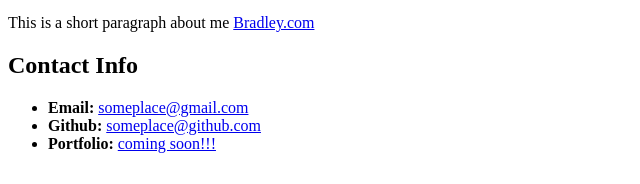
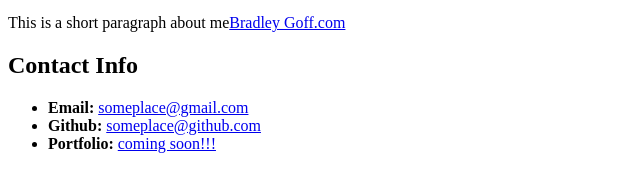
Before and after one commit to bg9892/bio, a plain HTML site: page bio.html in a window 1280 px wide. Shown: the part 333-517 px from the top of the page, 0-640 px from the left. Drawn offline with Linux system fonts and the light colour scheme.

Commit message:
still playing with git

```diff
--- a/bio.html
+++ b/bio.html
@@ -11,7 +11,7 @@
 
     <a href="https://via.placeholder.com"><img src="https://via.placeholder.com/200"></a>
 
-    <p>This is a short paragraph about me <a href="#">Bradley.com</a></p>
+    <p>This is a short paragraph about me<a href="#">Bradley Goff.com</a></p>
 
     <h2>Contact Info</h2>
 
```
